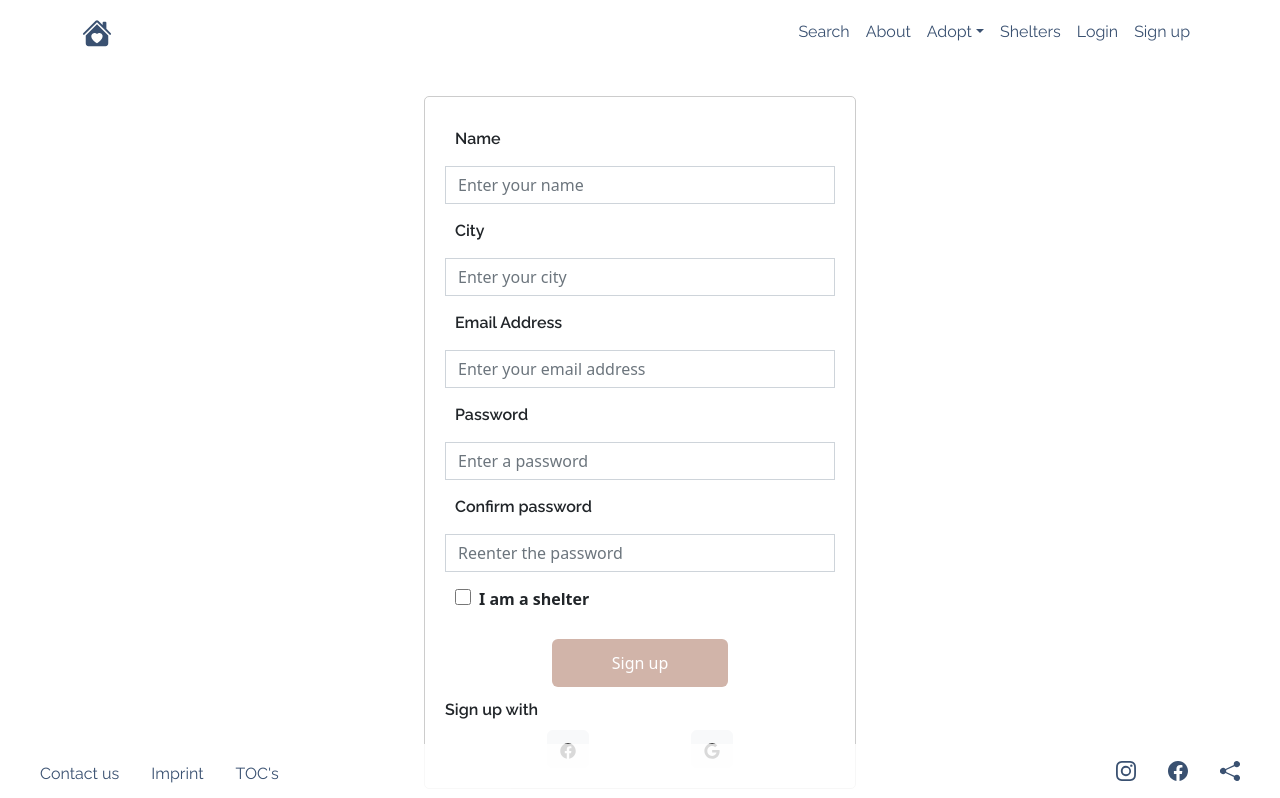
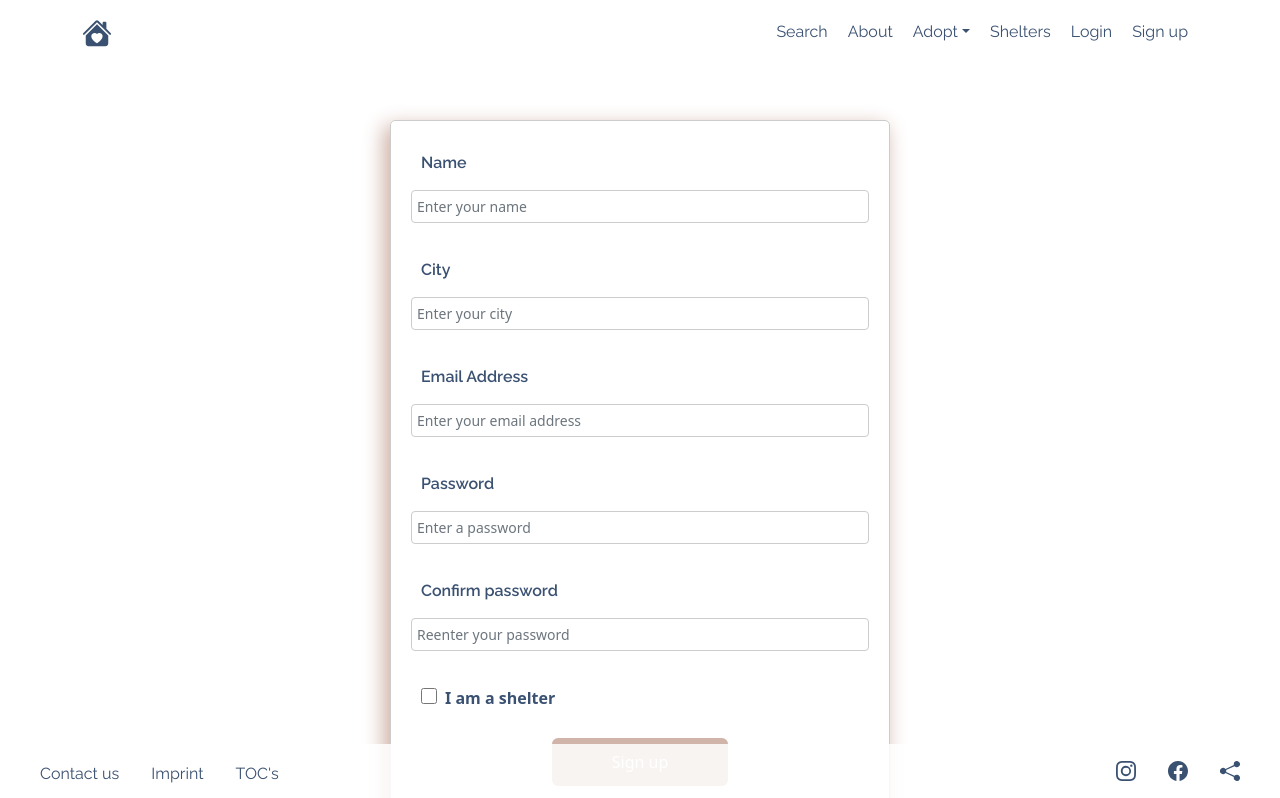
Before and after one commit to LiaGrozav/rescue-me-demo, a React (Create React App) app in the folder client/: page /signup in a window 1280 px wide. Shown: the top 798 px of the page. Built offline with nearby package versions, Linux system fonts and the light colour scheme; no server answers; a web font is replaced by a local one.

Commit message:
style changes

```diff
--- a/client/src/Pages/LogInPage.jsx
+++ b/client/src/Pages/LogInPage.jsx
@@ -1,4 +1,5 @@
 import React, { useState, useContext } from "react";
+import "../styles/LogInPage.scss"
 import PetContext from "../context/petsContextProvider";
 // import { useNavigate } from "react-router-dom";
 import { Form, Button } from "react-bootstrap";
@@ -57,7 +58,6 @@ function LoginPage() {
 
   return (
     <div className="form_container container_login">
-      <img className="logo" src={""} alt="logo" />
       <Form className="form login-form" onSubmit={handleSubmitLogin}>
         <Form.Group controlId="formEmail" className="text-start">
           <Form.Label>Email address</Form.Label>
@@ -87,14 +87,14 @@ function LoginPage() {
 
         {errorMessage && <div className="text-danger">{errorMessage}</div>}
 
-        <Form.Label>Log in with</Form.Label>
+        <h6 className="login-with"> Or log in with</h6>
 
         <div className="icon-buttons">
-          <Button variant="light" className="mr-2">
+          <Button variant="light" className="btn_sml">
             <FaFacebook className="mr-2" />
           </Button>
-          <Button variant="light">
-            <FaGoogle className="mr-2" />
+          <Button variant="light" className="btn_sml">
+            <FaGoogle className="mr-2 " />
           </Button>
         </div>
       </Form>
--- a/client/src/Pages/SignUpPage.jsx
+++ b/client/src/Pages/SignUpPage.jsx
@@ -1,4 +1,5 @@
 import { useState, useContext } from "react";
+import "../styles/SignUpPage.scss"
 import { Row, Col, Form, Button } from "react-bootstrap";
 import Checkbox from "../components/Checkbox";
 import { FaFacebook, FaGoogle } from "react-icons/fa";
@@ -53,7 +54,7 @@ const SignUpPage = () => {
 
   return (
     <div className="form_container container_signup">
-      <Row>
+      <Row className="signup-form">
         <Col>
           <Form onSubmit={handleSubmitSignUp} className="form">
             <Form.Group controlId="formName" className="text-start">
@@ -89,7 +90,7 @@ const SignUpPage = () => {
               />
             </Form.Group>
 
-            <Form.Group controlId="formPassword">
+            <Form.Group controlId="formPassword" className="text-start">
               <Form.Label>Password</Form.Label>
               <Form.Control
                 type="password"
@@ -105,7 +106,7 @@ const SignUpPage = () => {
               <Form.Control
                 type="password"
                 className="form-control"
-                placeholder="Reenter the password"
+                placeholder="Reenter your password"
                 value={passwordConfirm}
                 onChange={(event) => setPasswordConfirm(event.target.value)}
               />
@@ -125,14 +126,14 @@ const SignUpPage = () => {
         </Col>
       </Row>
 
-      <Form.Label>Sign up with</Form.Label>
+      <Form.Label className="signup-with"> <h6 > Or sign up with</h6></Form.Label>
 
       <div className="icon-buttons">
-        <Button variant="light" className="mr-2">
+        <Button variant="light" className="mr-2 btn_sml">
           <FaFacebook className="mr-2" />
         </Button>
-        <Button variant="light">
-          <FaGoogle className="mr-2" />
+        <Button variant="light" className="mr-2 btn_sml">
+          <FaGoogle />
         </Button>
       </div>
     </div>
--- a/client/src/styles/GiveForAdoptionForm.scss
+++ b/client/src/styles/GiveForAdoptionForm.scss
@@ -10,12 +10,6 @@
   width: 800px;
   .give-for-adoption-form {
     display: grid;
-    // grid-template-columns: 1fr 1fr;
-    // grid-column-gap: 25px;
-    // grid-row-gap: 15px;
-    // justify-items: left;
-    // align-items: center;
-    // width: 100%;
     grid-template-columns: repeat(2, 1fr);
     grid-gap: 20px;
     max-width: 800px;
--- /dev/null
+++ b/client/src/styles/LogInPage.scss
@@ -0,0 +1,51 @@
+@use "./partials/variables" as variables;
+
+.container_login {
+  max-width: 500px;
+  margin: 0 auto;
+  margin-top: 15vh;
+  border: 1px solid #ccc;
+  box-shadow: -5px 7px 20px 2px variables.$mypink;
+  border-radius: 5px;
+  padding: 20px;
+
+  input[type="text"],
+  input[type="number"],
+  input[type="checkbox"] {
+    margin-right: 10px;
+    margin-bottom: 10px;
+    width: 100%;
+  }
+  .login-form {
+    .login-with {
+      text-align: center;
+      text-align: center;
+      background: #fff;
+      padding: 0 15px;
+      color: variables.$text-color-black;
+      display: block;
+      margin-top: 20px;
+      margin-bottom: 20px;
+    }
+    .text-start {
+      display: flex;
+      flex-direction: column;
+      margin-bottom: 20px;
+      label {
+        font-weight: bold;
+        text-align: left;
+        color: variables.$text-color-black;
+      }
+      input {
+        padding: 5px;
+        border: 1px solid #ccc;
+        border-radius: 4px;
+        font-size: 14px;
+      }
+    }
+
+    .icon-buttons {
+      margin-top: 15px;
+    }
+  }
+}
--- /dev/null
+++ b/client/src/styles/SignUpPage.scss
@@ -0,0 +1,56 @@
+@use "./partials/variables" as variables;
+
+.container_signup {
+  max-width: 500px;
+  margin: 0 auto;
+  margin-top: 15vh;
+  margin-bottom: 15vh;
+  border: 1px solid #ccc;
+  box-shadow: -5px 7px 20px 2px variables.$mypink;
+  border-radius: 5px;
+  padding: 20px;
+
+  input[type="text"],
+  input[type="number"] {
+    margin-right: 10px;
+    margin-bottom: 10px;
+    width: 100%;
+    font-size: 14px;
+  }
+  input[type="checkbox"] {
+    color: variables.$text-color-black;
+  }
+  .signup-form {
+    .text-start {
+      display: flex;
+      flex-direction: column;
+      margin-bottom: 20px;
+      label {
+        font-weight: bold;
+        text-align: left;
+        color: variables.$text-color-black;
+      }
+      input {
+        padding: 5px;
+        border: 1px solid #ccc;
+        border-radius: 4px;
+        font-size: 14px;
+      }
+    }
+    .checkboxes-signup {
+      color: variables.$text-color-black;
+    }
+  }
+  .signup-with {
+    text-align: center;
+    background: #fff;
+    padding: 0 15px;
+    color: variables.$text-color-black;
+    display: block;
+    margin-top: 20px;
+    margin-bottom: 20px;
+  }
+  .icon-buttons {
+    margin-top: 15px;
+  }
+}
--- a/client/src/styles/partials/_navbar.scss
+++ b/client/src/styles/partials/_navbar.scss
@@ -9,6 +9,7 @@
 }
 #nav-link {
   color: #3a5171;
+   border: 2px solid transparent;
 }
 .nav-link {
   color: #3a5171 !important;
```
